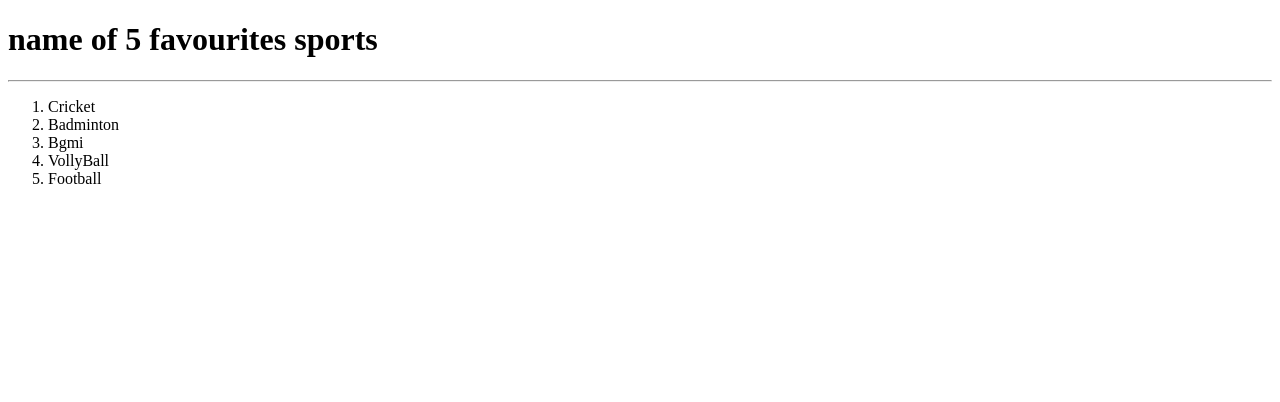
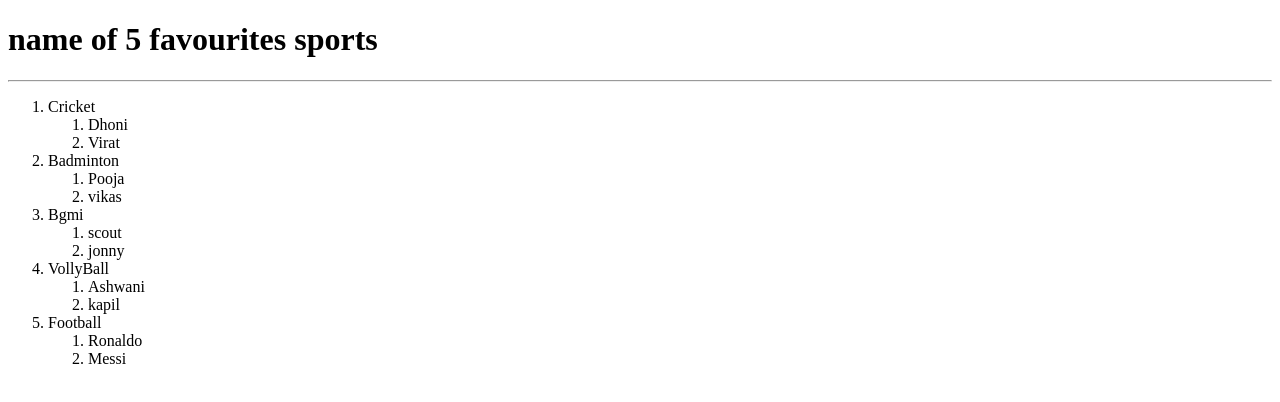
Before and after one commit to tarun908/excercise2, a plain HTML site: page index.html in a window 1280 px wide. Drawn offline with Linux system fonts and the light colour scheme.

Commit message:
add sports player

```diff
--- a/index.html
+++ b/index.html
@@ -10,11 +10,36 @@
     <h1>name of 5 favourites sports</h1>
     <hr>
     <ol>
-        <li>Cricket</li>
-        <li>Badminton</li>
-        <li>Bgmi</li>
-        <li>VollyBall</li>
-        <li>Football</li>
+        <li>Cricket
+            <ol>
+                <li>Dhoni</li>
+                <li>Virat</li>
+            </ol>
+        </li>
+        <li>Badminton
+            <ol>
+                <li>Pooja</li>
+                <li>vikas</li>
+            </ol>
+        </li>
+        <li>Bgmi
+            <ol>
+                <li>scout</li>
+                <li>jonny</li>
+            </ol>
+        </li>
+        <li>VollyBall
+            <ol>
+                <li>Ashwani</li>
+                <li>kapil</li>
+            </ol>
+        </li>
+        <li>Football
+            <ol>
+                <li>Ronaldo</li>
+                <li>Messi</li>
+            </ol>
+        </li>
     </ol>
 </body>
 </html>
```
